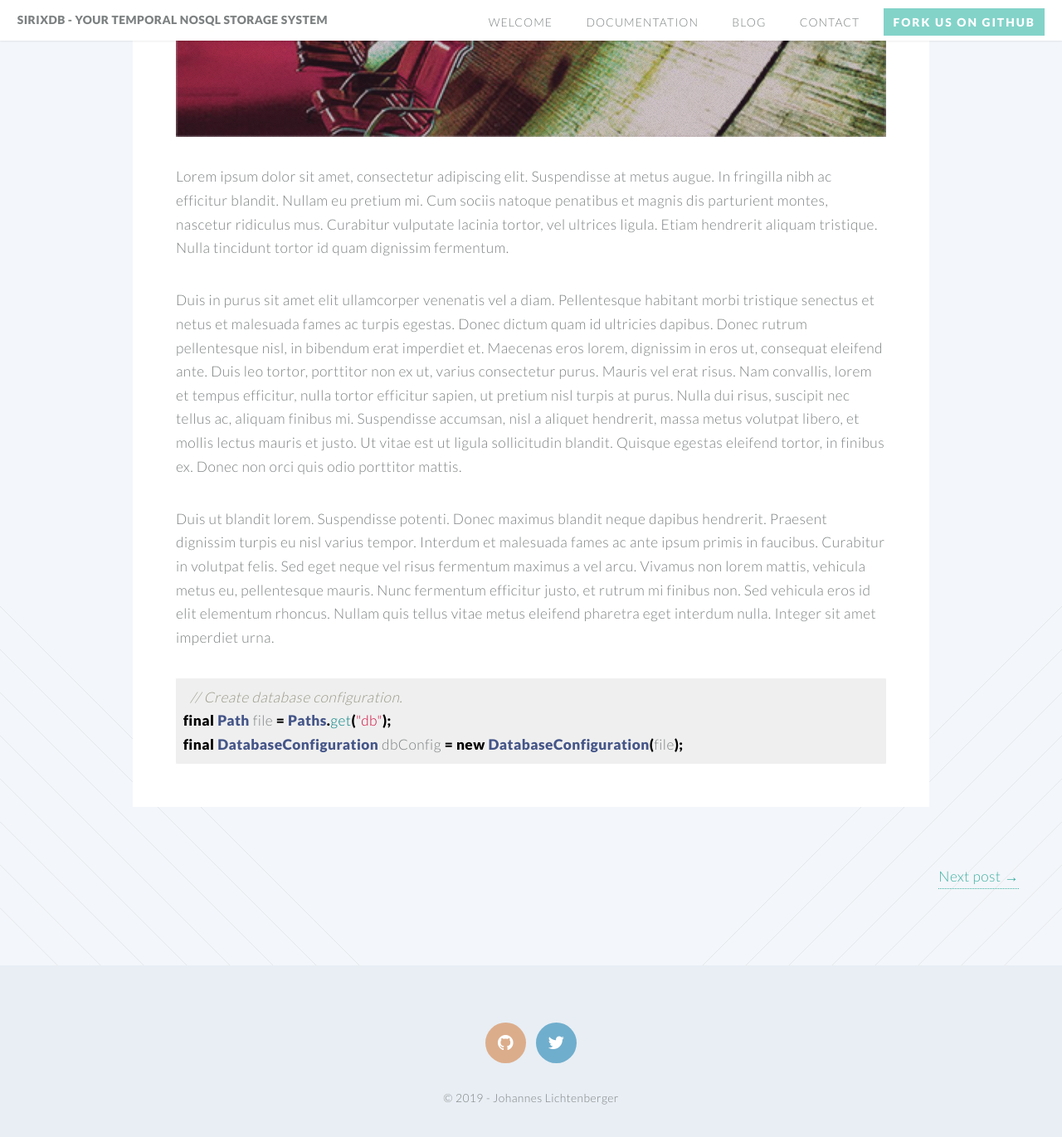
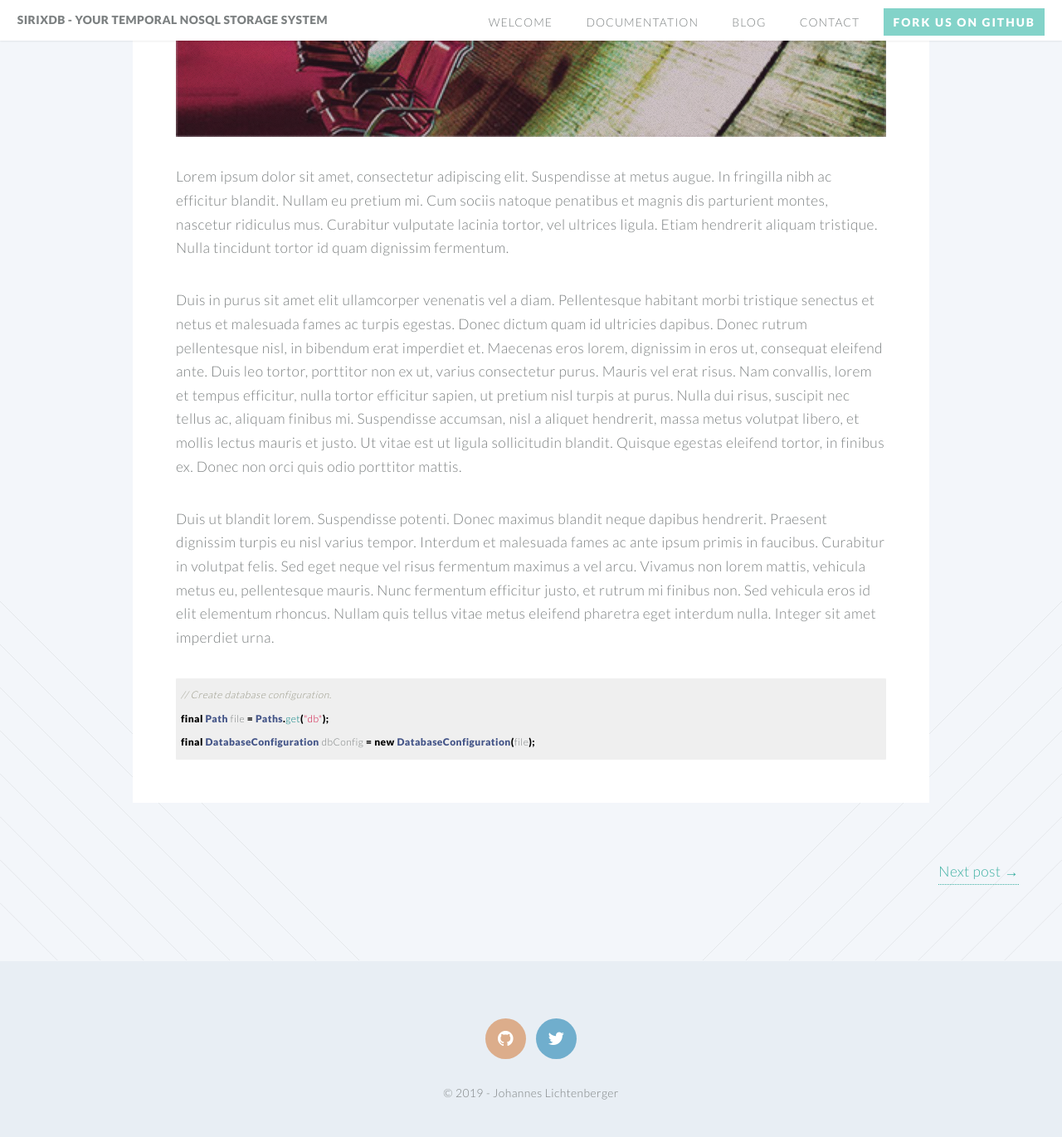
Before and after one commit to sirixdb/sirixdb.github.io, a Jekyll site: the page built from _posts/2014-08-07-first-post.markdown, in a window 1280 px wide and 1400 px high, scrolled down 645 px. Shown: the top 1371 px of the window at 83% size. Built offline with Jekyll 4.4.1, drawn with Linux system fonts in a browser that asks for light colours.

Commit message:
Update style.css

```diff
--- a/css/style.css
+++ b/css/style.css
@@ -1103,11 +1103,8 @@
 			width: 5em;
 		}
 
-code {
-  margin: 0.5em;
-}
-
 pre.highlight {
+  font-size: 12px;
   padding: 0.5em;
   /** border: 1px solid #dbdbdb; **/
   background-color: #efefef;
```
